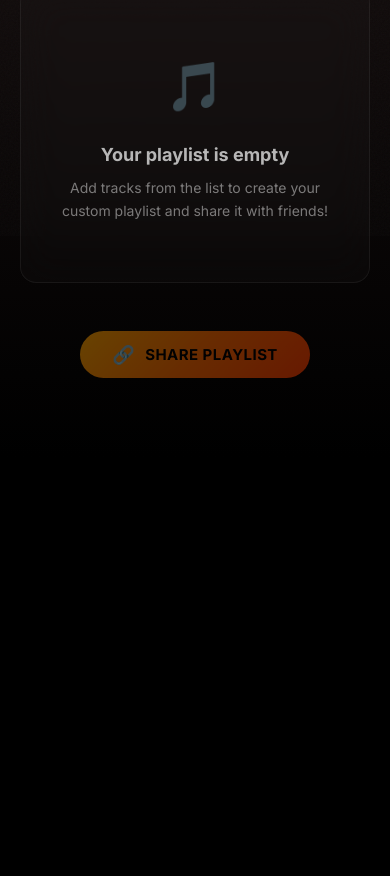
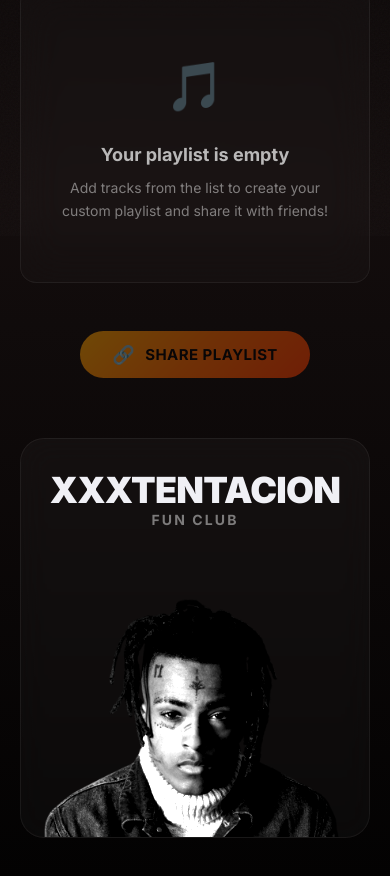
Before and after one commit to d256sh/rtk-contentful, a React (Create React App) app: page /share in a window 390 px wide. Shown: the part 608-1484 px from the top of the page. Before the commit the page ends 1066 px from the top, so only its background shows below. Built offline with nearby package versions, Linux system fonts and the light colour scheme; no server answers.

Commit message:
feat: add responsive FooterBanner component and integrate into SharePage

```diff
--- a/src/components/FooterBanner.jsx
+++ b/src/components/FooterBanner.jsx
@@ -5,12 +5,12 @@
 import hand from "../assets/images/handwhite.png";
 import x from "../assets/images/xx.png";
 
-const FooterBanner = () => {
+const FooterBanner = ({ fullWidth = false }) => {
   const isMobile = typeof window !== "undefined" && window.matchMedia("(max-width: 750px)").matches;
 
   return (
     <Section className="footer-banner__section">
-      <div className="container">
+      <div className={fullWidth ? "footer-banner__full" : "container"}>
         <div className="footer-banner__wrapper">
           <Link to="/tour" className="footer-banner">
             <div className="footer-banner__left">
--- a/src/pages/SharePage.jsx
+++ b/src/pages/SharePage.jsx
@@ -3,6 +3,7 @@
 import TrackBrowser from "../components/Share/TrackBrowser";
 import CustomPlaylist from "../components/Share/CustomPlaylist";
 import ShareButton from "../components/Share/ShareButton";
+import FooterBanner from "../components/FooterBanner";
 import { useSharePlaylist } from "../hooks/useSharePlaylist";
 
 const SharePage = () => {
@@ -11,6 +12,7 @@
     useSharePlaylist();
 
   return (
+    <>
       <main className="main share-page">
         <div className="container share-page__container">
           <div className="share-page__header">
@@ -37,8 +39,11 @@
           <div className="share-page__footer" style={{ display: 'flex', justifyContent: 'center', marginTop: '48px' }}>
             <ShareButton count={count} />
           </div>
+
+          <FooterBanner fullWidth />
         </div>
       </main>
+    </>
   );
 };
 
--- a/src/styles/footer.scss
+++ b/src/styles/footer.scss
@@ -10,7 +10,7 @@
         display: flex;
         align-items: center;
         width: 100%;
-        min-height: 380px;
+        min-height: 260px;
         height: 100%;
         padding: 0 24px;
 
```
Lines whose indentation alone changed are shown as unchanged.
